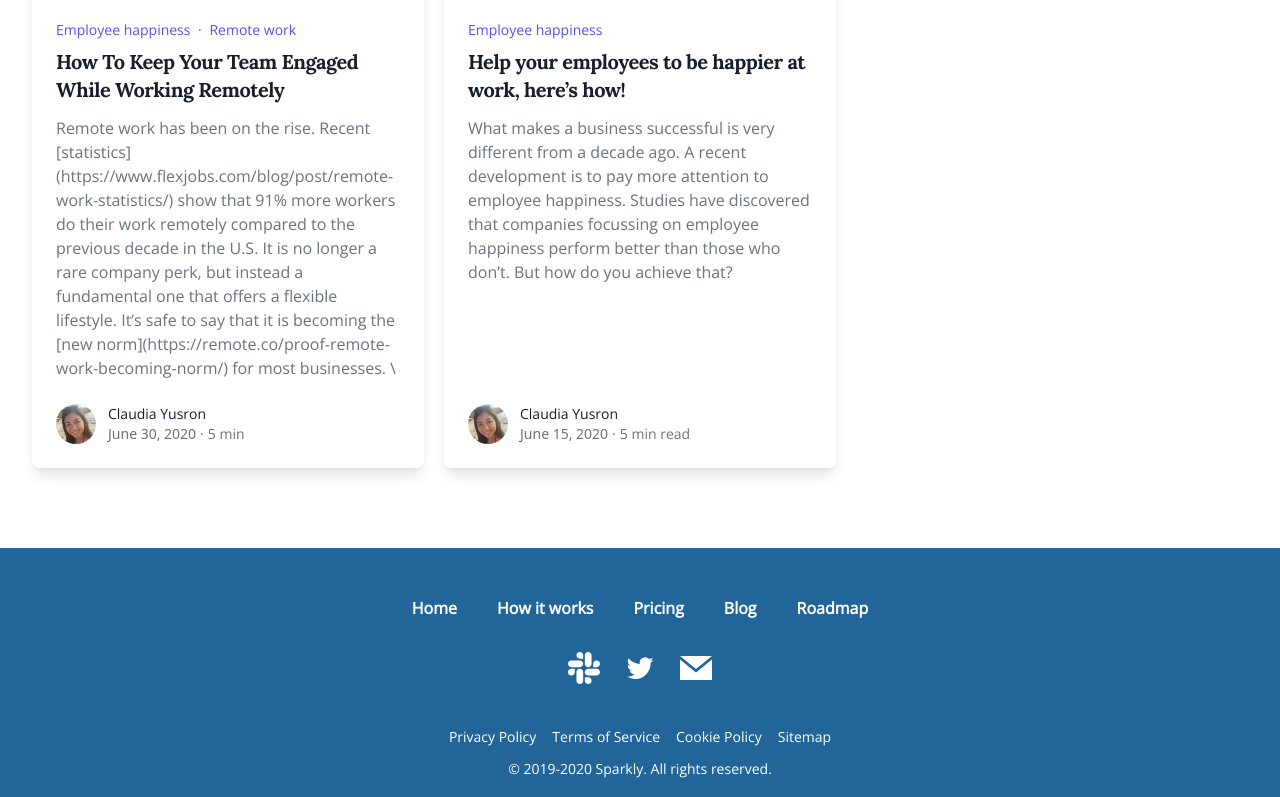
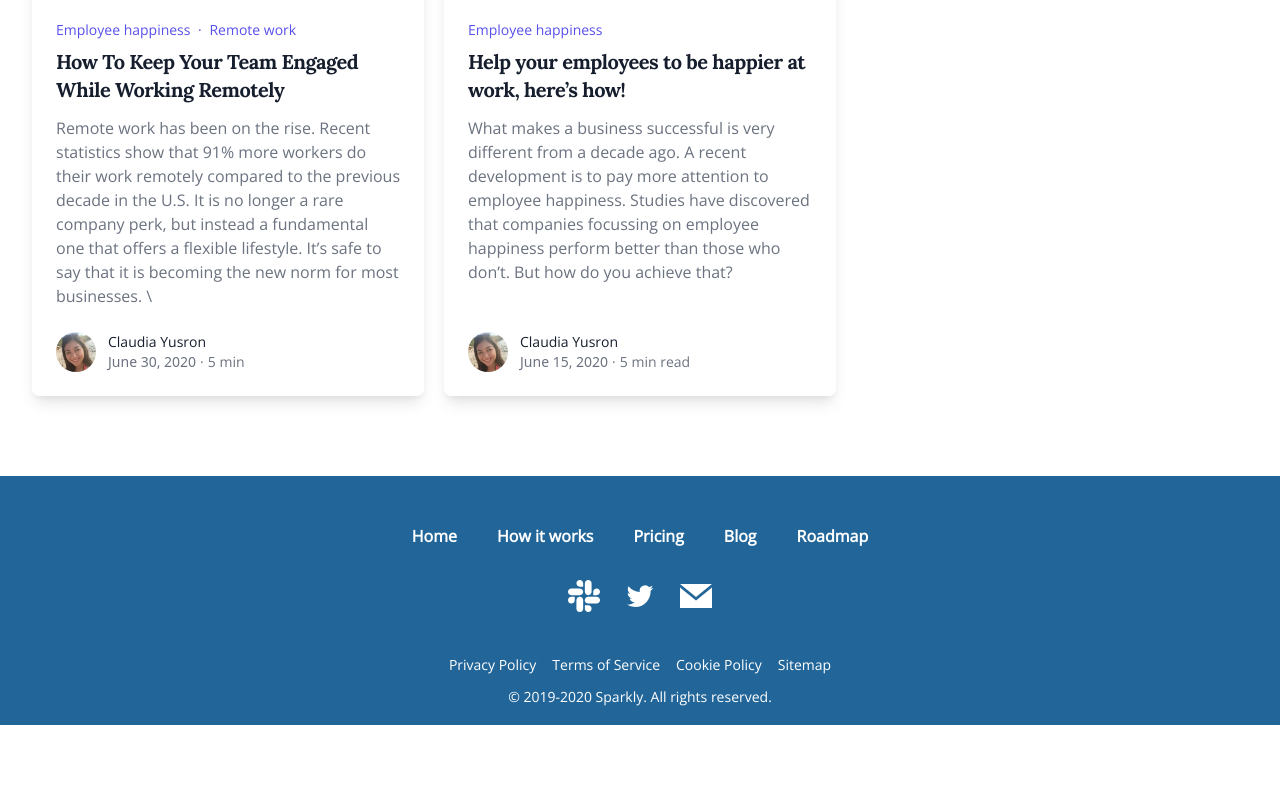
Before and after one commit to Sparklybot/sparklybot.github.io, a Jekyll site: the page built from index.md, in a window 1280 px wide, cut to the strip 516-1313 px from the top of the page. Built offline with Jekyll 4.4.1, drawn with Linux system fonts in a browser that asks for light colours; comment, search, counter and statistics services are not loaded; after the commit the page ends 1241 px from its top, so only the background shows below that; some of the changed lines change nothing that is shown.

Commit message:
Updated Ways To Keep Your Team Engaged Remotely

```diff
--- a/_posts/2020-06-30-ways-to-keep-your-team-engaged-remotely.markdown
+++ b/_posts/2020-06-30-ways-to-keep-your-team-engaged-remotely.markdown
@@ -11,7 +11,7 @@
 Field name: false
 ---
 
-Remote work has been on the rise. Recent \[statistics\](https://www.flexjobs.com/blog/post/remote-work-statistics/) show that 91% more workers do their work remotely compared to the previous decade in the U.S. It is no longer a rare company perk, but instead a fundamental one that offers a flexible lifestyle. It’s safe to say that it is becoming the \[new norm\](https://remote.co/proof-remote-work-becoming-norm/) for most businesses.
+Remote work has been on the rise. Recent [statistics](https://www.flexjobs.com/blog/post/remote-work-statistics/) show that 91% more workers do their work remotely compared to the previous decade in the U.S. It is no longer a rare company perk, but instead a fundamental one that offers a flexible lifestyle. It’s safe to say that it is becoming the new norm for most businesses.
 \
 <!--more-->
 \
@@ -58,14 +58,13 @@
 Nindita Hapsari, an Indonesian representative of EII, told us about her first few months while working remotely.
 
 > “At first, I felt lonely and disconnected to others. Previously, I used to work in an office and this gave me the feeling I was part of my team and the company. Adjusting to remote work was a pretty big deal. It was hard to get a quick response from others, and I missed having informal conversations that I used to have with co-workers in a physical office.”
->
 
 \
 To improve internal communication and strengthen the bonds between the staff members, EII decided to make a Facebook group called “Watercooler Chat”. Here they can share non-work related updates to others such as pictures of their pets and places they visited last weekend. It had a big positive effect on the mental wellbeing of the team members, as well as on the work itself.
 
 \
 \##  4. Virtual paired buddy program
- \
+\
 It’s pretty common for remote companies to have an onboarding program, during which new hires are matched with a more senior colleague. \[Help Scout\](https://www.helpscout.com/blog/employee-onboarding/), a remote company with 80 employees, has a program called “Work Best Friend” to help new hires adapt to their new work environment. \[Automattic\](https://automattic.com/), another remote company, has a mix of self-guided training and buddy feedback for new hires.
 
 \
```
